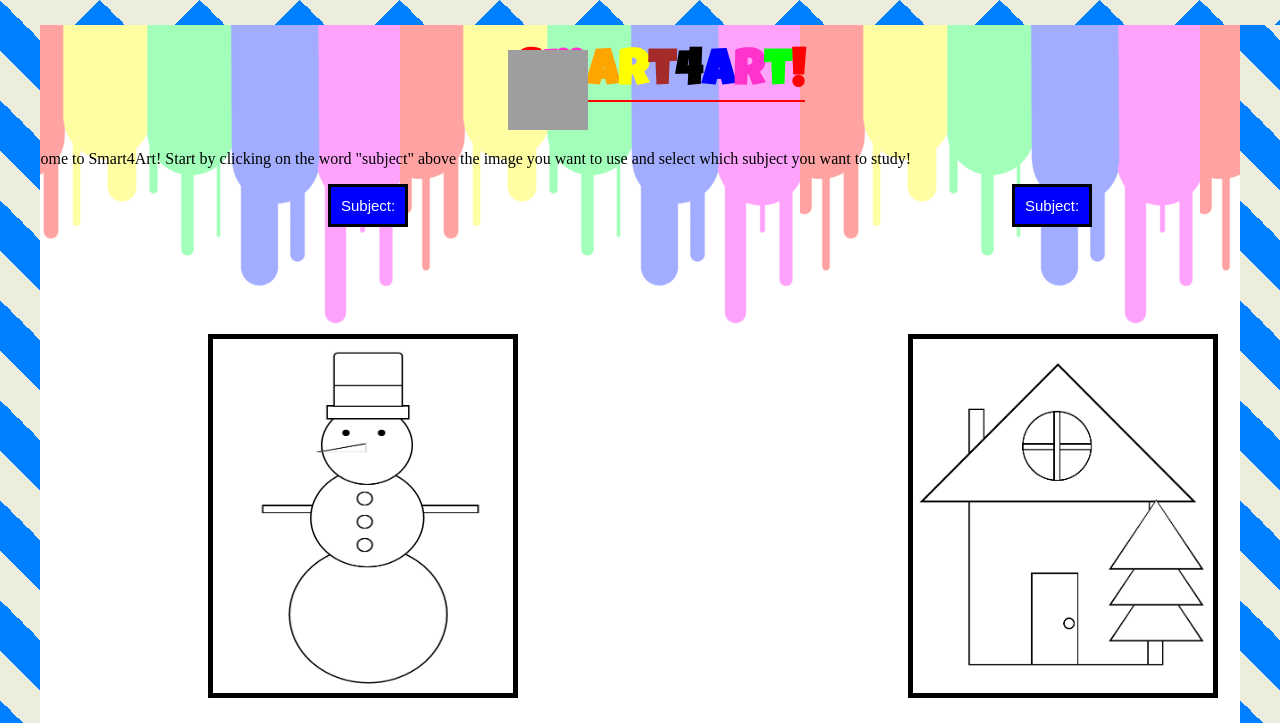
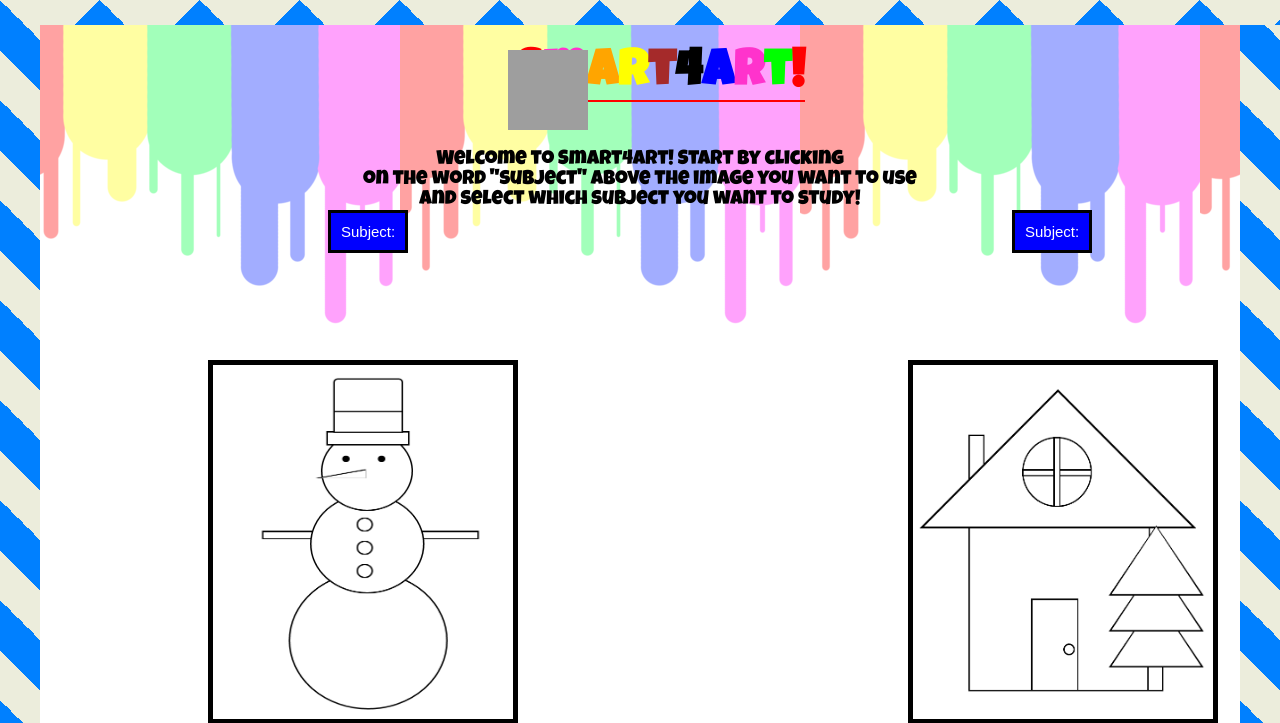
Before and after one commit to MasterLillyclaw/Project-LAL, a Python web app: template templates/main-page.html in a window 1280 px wide. Shown: the top 723 px of the page. Run offline with Jinja, Linux system fonts and the light colour scheme; the template is opened without the code that fills it, so the values that code supplies are empty; grey boxes are pictures that could not be loaded.

Commit message:
Centered text on main page

```diff
--- a/static/design.css
+++ b/static/design.css
@@ -146,7 +146,6 @@ li{
 .subtitles {
   font-size: 20px;
   font-family: 'Luckiest Guy', cursive;
-  width: 80%;
 }
 
 ul{
--- a/templates/main-page.html
+++ b/templates/main-page.html
@@ -25,9 +25,9 @@
   </h1>
 
  <!--Instructions to page  -->
-  <p class = "centertext">Welcome to Smart4Art! Start by clicking on the word
-    "subject" above the image you want to use and select which subject you want
-     to study!</p>
+  <center class="subtitles">Welcome to Smart4Art! Start by clicking<br>
+    on the word "subject" above the image you want to use<br>
+    and select which subject you want to study!</center>
 
 <body id="home">
 <!-- templates -->
```
